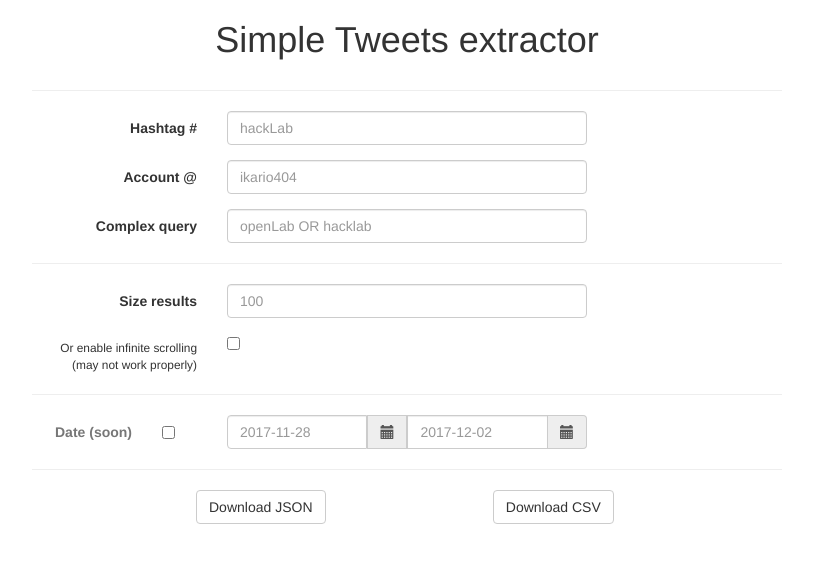
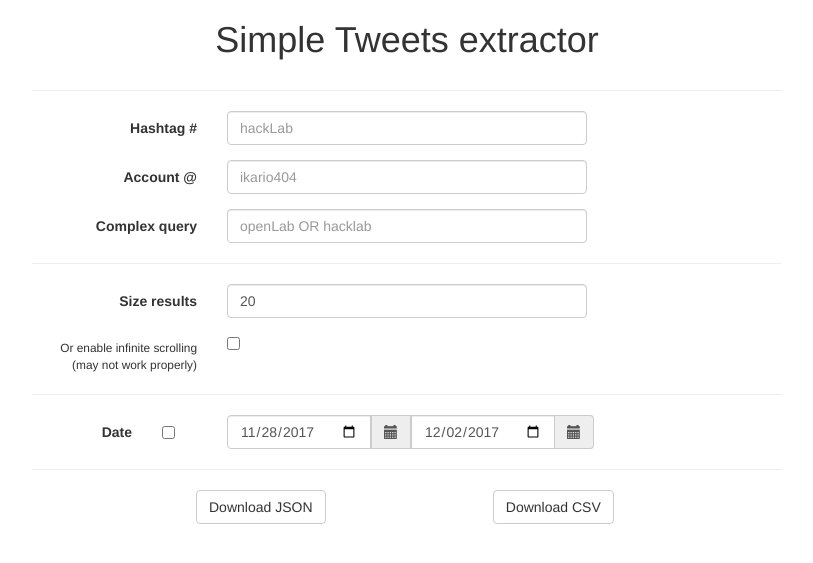
Before and after one commit to GovernorUnfortunable/cortext-pytheas-tweets, a Flask app: page / in a window 1280 px wide. Shown: the top 563 px of the page, without its empty margins (233-1046 px from the left). Run offline with Flask 2, Linux system fonts and the light colour scheme; some libraries are stand-ins or nearby versions.

Commit message:
debug html template

```diff
--- a/templates/home.html
+++ b/templates/home.html
@@ -58,7 +58,7 @@
                     <label class="col-xs-3 control-label">Size results</label>
 
                     <div class="col-xs-6">
-                        <input type="number" class="form-control" name="size" placeholder="100">
+                        <input type="number" class="form-control" name="size" step="20" value="20">
                     </div>
                 </div>
 
@@ -73,7 +73,7 @@
                 <hr>
 
                 <div class="form-group">
-                    <label class="col-xs-2 control-label text-muted">Date (soon)</label>
+                    <label class="col-xs-2 control-label">Date</label>
 
                     <div class="col-xs-1">
                         <label class="center-block checkbox-inline">
@@ -83,9 +83,9 @@
 
                     <div class="col-xs-6 date">
                         <div class="input-group input-append date" id="datePicker">
-                            <input type="text" class="form-control" name="date_start" placeholder="2017-11-28" />
+                            <input type="date" class="form-control" name="date_start" value="2017-11-28" />
                             <span class="input-group-addon add-on"><span class="glyphicon glyphicon-calendar"></span></span>
-                            <input type="text" class="form-control" name="date_end" placeholder="2017-12-02" />
+                            <input type="date" class="form-control" name="date_end" value="2017-12-02" />
                             <span class="input-group-addon add-on"><span class="glyphicon glyphicon-calendar"></span></span>
                         </div>
                     </div>
```
